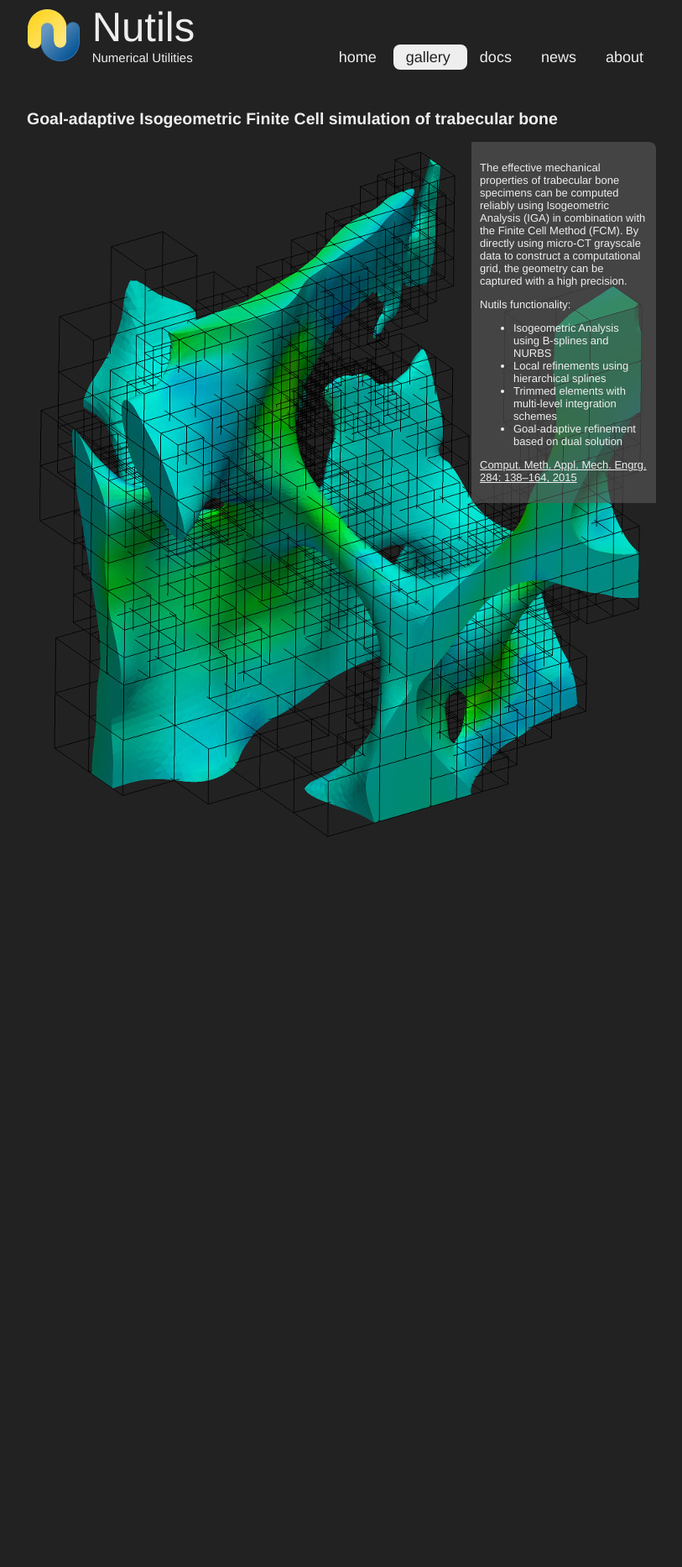
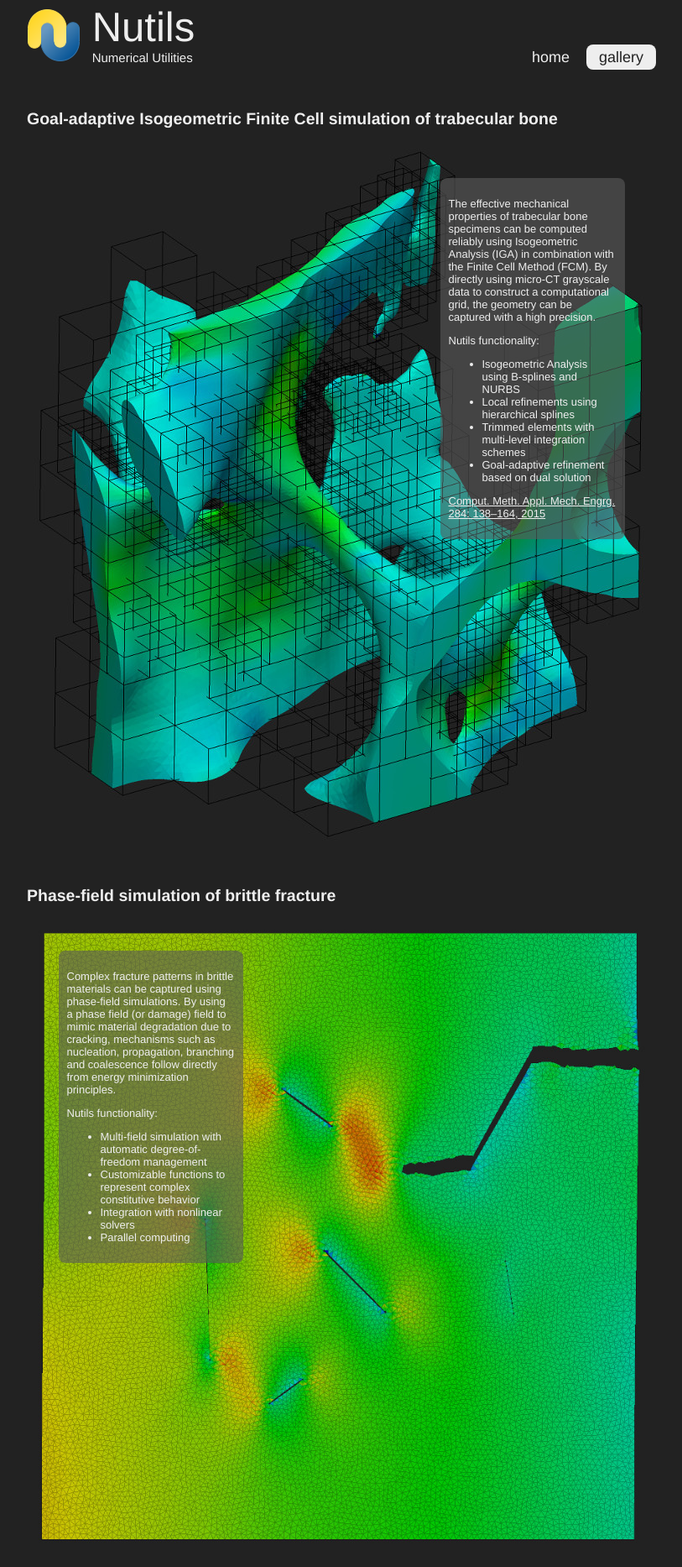
Before and after one commit to nutils/nutils.github.io, a Jekyll site: the page built from gallery.html, in a window 1280 px wide. Shown: the whole page at 84% size, without its empty margins (233-1046 px from the left). Built offline with Jekyll 4.4.1, drawn with Linux system fonts in a browser that asks for light colours; Markdown is read by kramdown in place of the engine named in the settings; before the commit the page ends 1018 px from its top, so only the background shows below that.

Commit message:
Added phase field fracture gallery item

```diff
--- a/_config.yml
+++ b/_config.yml
@@ -15,11 +15,11 @@ tabs:
     url: /
   - title: Gallery
     url: /gallery.html
-  - title: Docs
-    url: /docs.html
-  - title: News
-    url: /news.html
-  - title: About
-    url: /about.html
+#  - title: Docs
+#    url: /docs.html
+#  - title: News
+#    url: /news.html
+#  - title: About
+#    url: /about.html
 
 scripts: google_analytics
--- a/css/main.css
+++ b/css/main.css
@@ -181,10 +181,8 @@ div.docs nav span a.select {
 .galleryitem .overlay {
   position: absolute;
   z-index : 10;
-  top : 0;
-  right : 0;
   background: rgba(90, 90, 90, 0.6);
-  border-top-right-radius: 8px;
+  border-radius: 8px;
   padding: 10px;
   width: 200px;
 }
--- a/gallery.html
+++ b/gallery.html
@@ -5,13 +5,13 @@ title: Gallery
 
 <div class="gallery">
 
-  <h2> Goal-adaptive Isogeometric Finite Cell simulation of trabecular bone</h2>
+  <h2>Goal-adaptive Isogeometric Finite Cell simulation of trabecular bone</h2>
 
   <div class="galleryitem">
 
     <img src="/images/trabecular.jpg" alt="Trabecular bone specimen">
 
-    <div class="overlay">
+    <div class="overlay" style="right: 5%; top: 5%">
       <p>
         The effective mechanical properties of trabecular bone specimens can be computed reliably using Isogeometric Analysis (IGA) in combination with the Finite Cell Method (FCM). By directly using micro-CT grayscale data to construct a computational grid, the geometry can be captured with a high precision.
       </p>
@@ -30,4 +30,29 @@ title: Gallery
 
   </div>
 
+
+  <h2>Phase-field simulation of brittle fracture</h2>
+
+  <div class="galleryitem">
+
+    <img src="/images/fracture.jpg" alt="Phase field fracture">
+
+    <div class="overlay" style="left: 5%; top: 5%">
+      <p>
+        Complex fracture patterns in brittle materials can be captured using phase-field simulations. By using a phase field (or damage) field to mimic material degradation due to cracking, mechanisms such as nucleation, propagation, branching and coalescence follow directly from energy minimization principles.
+      </p>
+      <p>
+        Nutils functionality:
+      </p>
+      <p>
+      <ul>
+       <li> Multi-field simulation with automatic degree-of-freedom management </li>
+       <li> Customizable functions to represent complex constitutive behavior </li>
+       <li> Integration with nonlinear solvers </li>
+       <li> Parallel computing </li>
+      </ul>
+    </div>
+
+  </div>
+
 </div>
```
Also changed, not shown: images/fracture.jpg (added).
